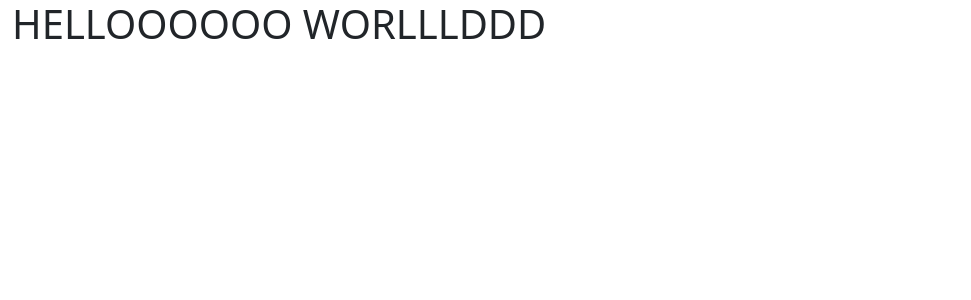
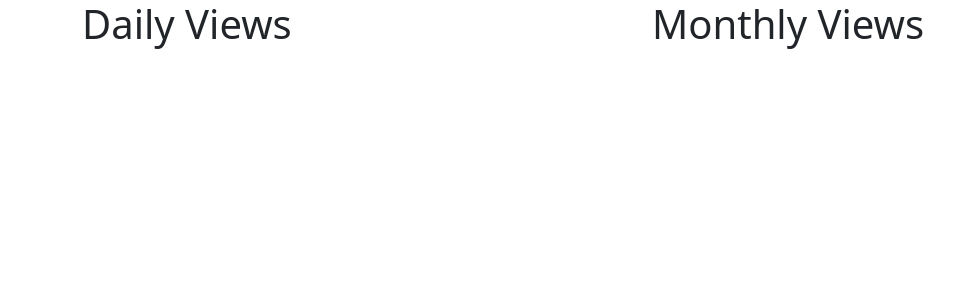
Before and after one commit to Fiiomio/portfolio-dashboard, a React (Create React App) app: page /views in a window 1280 px wide. Shown: the top 300 px of the page, without its empty margins (0-971 px from the left). Built offline with nearby package versions, Linux system fonts and the light colour scheme.

Commit message:
added layout component

```diff
--- /dev/null
+++ b/src/Components/Layout.js
@@ -0,0 +1,19 @@
+import { Col, Container, Row } from 'react-bootstrap'
+
+
+export default function Layout ({data}) {
+    const { fetchUrl } = data;
+
+    return (
+        <Container>
+            <Row>
+                <Col>
+                    <h1>Daily Views</h1>
+                </Col>
+                <Col>
+                    <h1>Monthly Views</h1>
+                </Col>
+            </Row>
+        </Container>
+    )
+}
--- a/src/Pages/Login.js
+++ b/src/Pages/Login.js
@@ -38,11 +38,8 @@ export default function Login() {
                 })
 
             } else {
-                Swal.fire ({
-                    title: "Login Failed",
-                    icon: "error",
-                    text: "Please enter the correct credentials",
-                })
+
+                return false
 
             }
 
--- a/src/Pages/Views.js
+++ b/src/Pages/Views.js
@@ -1,3 +1,5 @@
+import Layout from '../components/Layout';
+import NavBar from '../components/NavBar';
 import { useContext } from 'react';
 import UserContext from '../UserContext'
 
@@ -5,9 +7,15 @@ import UserContext from '../UserContext'
 export default function Views() {
 
     const { user, setUser } = useContext(UserContext);
+    const data = {
+        fetchUrl: "Hello po"
+    }
 
     return (
-        <h1>HELLOOOOOO WORLLLDDD</h1>
+        <>
+            {/* <NavBar /> */}
+            <Layout data={data} />
+        </>
     )
 
 }
```
